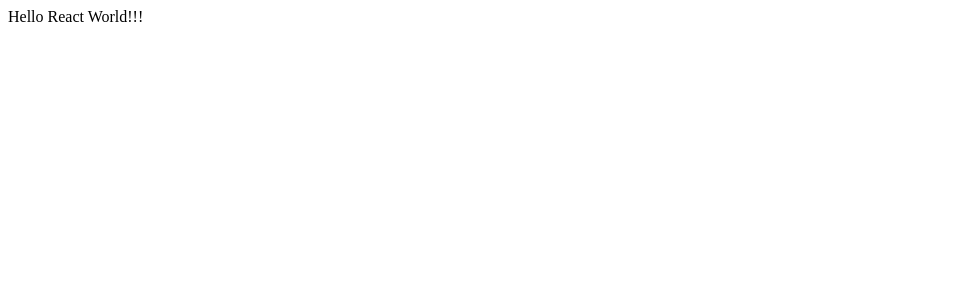
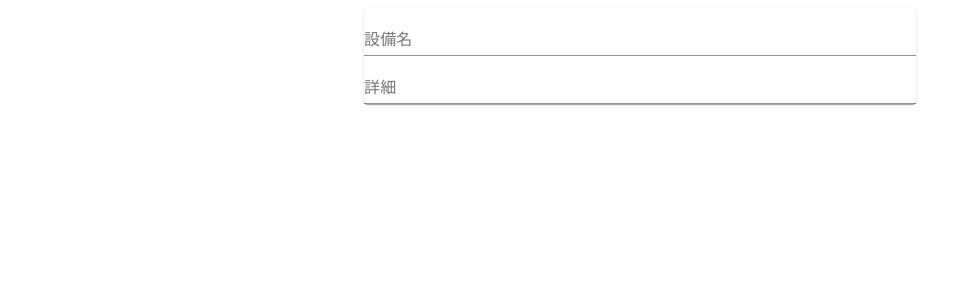
Before and after one commit to hj-o2/web-app-workshop, a React app: page / in a window 1280 px wide. Shown: the top 300 px of the page, without its empty margins (0-972 px from the left). Built offline with nearby package versions, Linux system fonts and the light colour scheme.

Commit message:
5.25 & 5.26

```diff
--- a/package.json
+++ b/package.json
@@ -5,6 +5,8 @@
   "license": "UNLICENSED",
   "private": true,
   "dependencies": {
+    "@material-ui/core": "^4.12.4",
+    "@material-ui/icons": "^4.11.3",
     "eslint-config-prettier": "^8.5.0",
     "eslint-plugin-prettier": "^4.0.0",
     "react": "^18.1.0",
@@ -35,6 +37,6 @@
     "webpack-dev-server": "^4.9.0"
   },
   "scripts": {
-    "st" : "yarn webpack-dev-server"
+    "st": "yarn webpack-dev-server"
   }
 }
--- /dev/null
+++ b/src/components/Facility.tsx
@@ -0,0 +1,13 @@
+import { Container, Paper, TextField } from "@material-ui/core";
+import React from "react";
+
+export const Facility: React.FC = () => {
+  return (
+    <Container maxWidth="sm">
+      <Paper>
+        <TextField label="設備名" fullWidth/>
+        <TextField label="詳細" fullWidth/>
+      </Paper>
+    </Container>
+  );
+};
--- a/src/index.tsx
+++ b/src/index.tsx
@@ -1,7 +1,5 @@
 import React from "react";
 import ReactDom from "react-dom";
+import { Facility } from "./components/Facility";
 
-ReactDom.render(
-  <div>Hello React World!!!</div>,
-  document.getElementById("container")
-);
+ReactDom.render(<Facility />, document.getElementById("container"));
```
Also changed, not shown: 1 other file (tests, documents, lock files or other folders).
